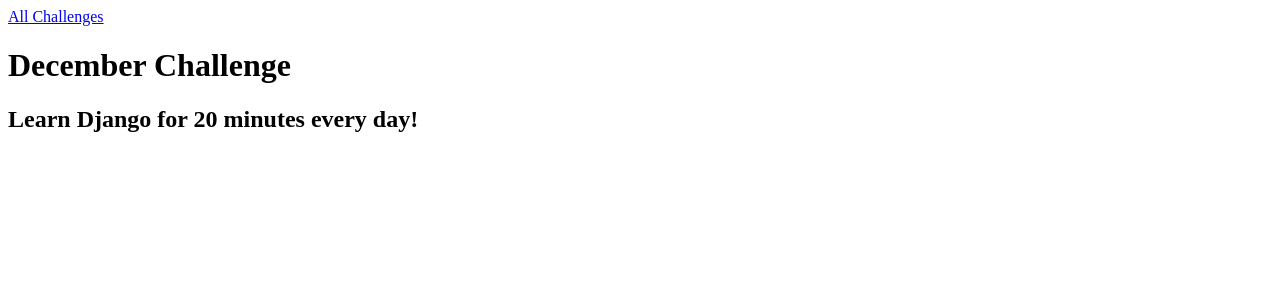
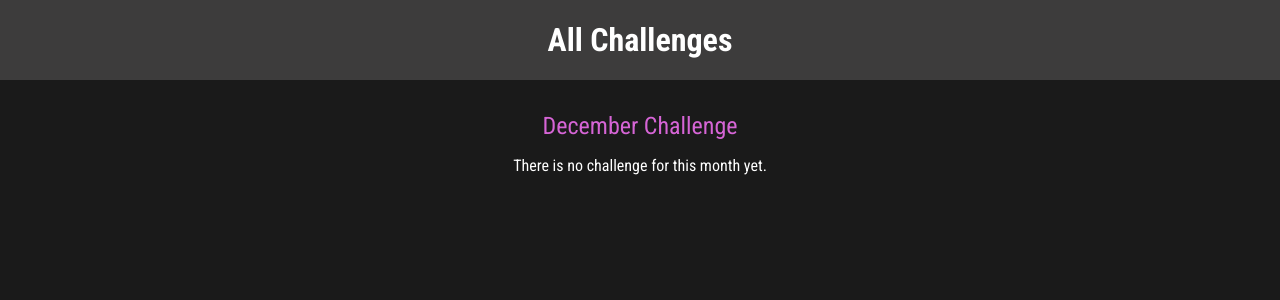
Before and after one commit to manujagobind/django-udemy, a Django app: page /challenges/december in a window 1280 px wide. Shown: the top 300 px of the page. Run offline with Django 3.2, Linux system fonts and the light colour scheme.

Commit message:
Add static files

```diff
--- /dev/null
+++ b/monthly_challenges/challenges/static/challenges/challenge.css
@@ -0,0 +1,22 @@
+h1,
+h2 {
+    text-align: center;
+    color: white;
+}
+
+h1 {
+    font-size: 1.5rem;
+    margin: 2rem 0 1rem 0;
+    font-weight: normal;
+    color: #d665d6;
+}
+
+h2 {
+    font-weight: bold;
+    font-size: 3rem;
+}
+
+.fallback {
+    text-align: center;
+    color: white;
+}
--- /dev/null
+++ b/monthly_challenges/challenges/static/challenges/includes/header.css
@@ -0,0 +1,25 @@
+header {
+    width: 100%;
+    height: 5rem;
+    background-color: #3d3c3c;
+}
+
+header nav {
+    width: 100%;
+    height: 100%;
+    display: flex;
+    justify-content: center;
+    align-items: center;
+}
+
+header nav a {
+    color: white;
+    font-size: 2rem;
+    font-weight: bold;
+    text-decoration: none;
+}
+
+header nav a:hover,
+header nav a:hover {
+    color: #d665d6;
+}
--- a/monthly_challenges/challenges/templates/challenges/challenge.html
+++ b/monthly_challenges/challenges/templates/challenges/challenge.html
@@ -1,7 +1,13 @@
 {% extends "base.html" %}
+{% load static %}
 
 {% block page_title %}
     {{ month|title }} Challenge
+{% endblock %}
+
+{% block stylesheets %}
+    <link rel="stylesheet" href="{% static 'challenges/challenge.css' %}">
+    <link rel="stylesheet" href="{% static 'challenges/includes/header.css' %}">
 {% endblock %}
 
 {% block content %}
@@ -11,6 +17,6 @@
     {% if text is not None %}
         <h2>{{ text }}</h2>
     {% else %}
-        <p>There is no challenge for this month yet.</p>
+        <p class="fallback">There is no challenge for this month yet.</p>
     {% endif %}
 {% endblock %}
--- a/monthly_challenges/challenges/templates/challenges/index.html
+++ b/monthly_challenges/challenges/templates/challenges/index.html
@@ -1,4 +1,10 @@
 {% extends "base.html" %}
+{% load static %}
+
+{% block stylesheets %}
+    <link rel="stylesheet" href="{% static 'challenges/index.css' %}">
+    <link rel="stylesheet" href="{% static 'challenges/includes/header.css' %}">
+{% endblock %}
 
 {% block page_title %}
     All Challenges
--- a/monthly_challenges/challenges/views.py
+++ b/monthly_challenges/challenges/views.py
@@ -1,5 +1,5 @@
 from django.shortcuts import render
-from django.http import HttpResponse, HttpResponseNotFound, HttpResponseRedirect
+from django.http import Http404, HttpResponseNotFound, HttpResponseRedirect
 from django.urls import reverse
 
 
@@ -15,7 +15,7 @@
     "september": "Learn Django for 20 minutes every day!",
     "october": "Eat no meat for the entire month!",
     "november": "Walk for at least 20 minutes each day!",
-    "december": "Learn Django for 20 minutes every day!",
+    "december": None,
 }
 
 
@@ -45,4 +45,4 @@
             'month': month
             })
     except:
-        return HttpResponseNotFound("This month is not supprted!")
+        raise Http404()
--- a/monthly_challenges/monthly_challenges/settings.py
+++ b/monthly_challenges/monthly_challenges/settings.py
@@ -122,6 +122,10 @@
 
 STATIC_URL = '/static/'
 
+STATICFILES_DIRS = [
+    BASE_DIR / 'static'
+]
+
 # Default primary key field type
 # https://docs.djangoproject.com/en/3.2/ref/settings/#default-auto-field
 
--- /dev/null
+++ b/monthly_challenges/static/styles.css
@@ -0,0 +1,10 @@
+@import url('https://fonts.googleapis.com/css2?family=Roboto+Condensed:wght@400;700&display=swap');
+
+html {
+    font-family: 'Roboto Condensed', sans-serif;
+}
+
+body {
+    margin: 0;
+    background-color: #1a1a1a;
+}
--- a/monthly_challenges/templates/base.html
+++ b/monthly_challenges/templates/base.html
@@ -1,9 +1,13 @@
+{% load static %}
+
 <!DOCTYPE html>
 <html lang="en">
 <head>
     <meta charset="UTF-8">
     <meta name="viewport" content="width=device-width, initial-scale=1.0">
     <title>{% block page_title %}My Challenges{% endblock %}</title>
+    <link rel="stylesheet" href="{% static 'styles.css' %}">
+    {% block stylesheets %}{% endblock %}
 </head>
 <body>
     {% block content %}
```
Also changed, not shown: monthly_challenges/challenges/static/challenges/index.css (added, +36 -0 lines), monthly_challenges/templates/404.html (added, +10 -0 lines).
